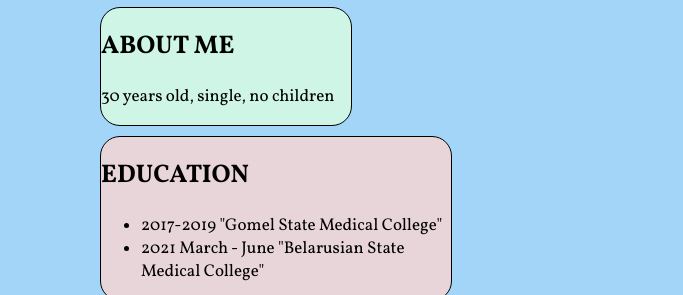
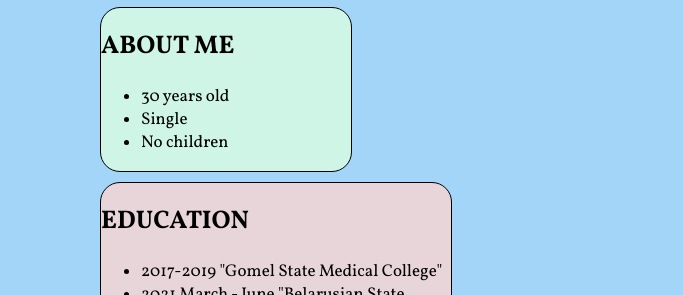
Before and after one commit to mariadudko/CV, a plain HTML site: page index.html in a window 1280 px wide. Shown: the part 108-403 px from the top of the page, 0-683 px from the left. Drawn offline with Linux system fonts and the light colour scheme.

Commit message:
apd about me

```diff
--- a/index.html
+++ b/index.html
@@ -20,7 +20,11 @@
 
        <div class="about">
         <h2>ABOUT ME</h2>
-        <p>30 years old, single, no children</p>
+        <ul>
+            <li>30 years old</li>
+            <li>Single</li>
+            <li>No children</li>
+        </ul>
     </div>
 
     <div class="education">
```
